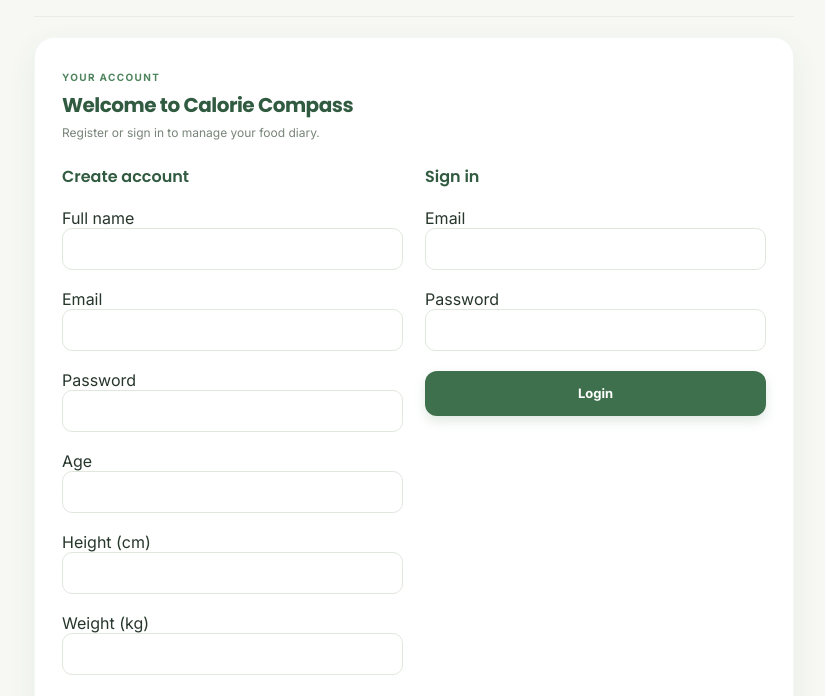
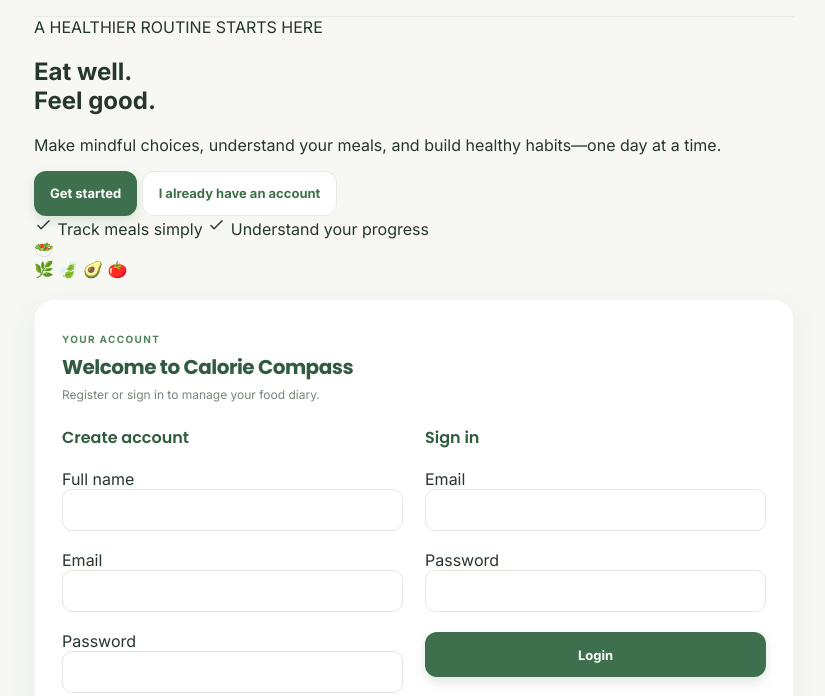
Before and after one commit to reedita/calorie-compass, a website: page html/index.html in a window 1280 px wide. Shown: the part 65-761 px from the top of the page, without its empty margins (226-1051 px from the left). Drawn offline with Linux system fonts and the light colour scheme; no server answers.

Commit message:
Add Calorie Compass welcome landing screen

```diff
--- a/html/index.html
+++ b/html/index.html
@@ -37,8 +37,34 @@
             <span class="topbar-note">Eat well. Feel good.</span>
         </header>
 
+        <!-- WELCOME / LANDING -->
+        <section class="landing-panel" id="landing-section">
+            <div class="landing-copy">
+                <span class="landing-kicker">A HEALTHIER ROUTINE STARTS HERE</span>
+                <h1>Eat well.<br><span>Feel good.</span></h1>
+                <p>Make mindful choices, understand your meals, and build healthy habits—one day at a time.</p>
+                <div class="landing-actions">
+                    <button class="button button-primary" type="button" id="landing-register">Get started</button>
+                    <button class="button button-secondary" type="button" id="landing-login">I already have an account</button>
+                </div>
+                <div class="landing-points">
+                    <span><svg class="icon"><use href="#i-check"></use></svg> Track meals simply</span>
+                    <span><svg class="icon"><use href="#i-check"></use></svg> Understand your progress</span>
+                </div>
+            </div>
+            <div class="landing-art" aria-hidden="true">
+                <div class="landing-orbit orbit-one"></div>
+                <div class="landing-orbit orbit-two"></div>
+                <div class="landing-bowl"><span>🥗</span></div>
+                <span class="landing-leaf leaf-one">🌿</span>
+                <span class="landing-leaf leaf-two">🍃</span>
+                <span class="landing-food food-one">🥑</span>
+                <span class="landing-food food-two">🍅</span>
+            </div>
+        </section>
+
         <!-- AUTHENTICATION -->
-        <section class="panel account-panel" id="auth-section">
+        <section class="panel account-panel" id="auth-section" hidden>
             <div class="section-heading">
                 <div>
                     <span class="step-label">YOUR ACCOUNT</span>
```
